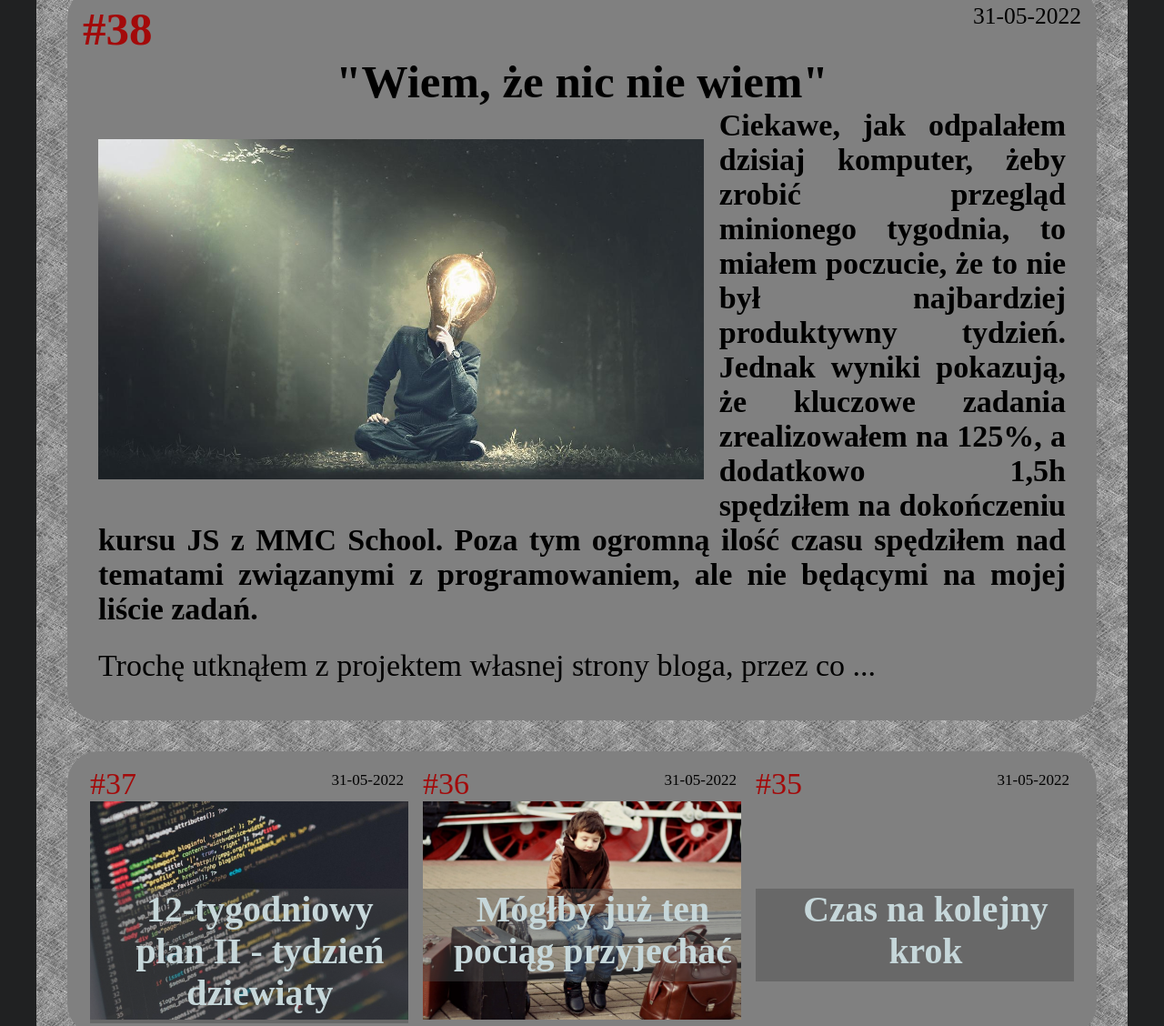
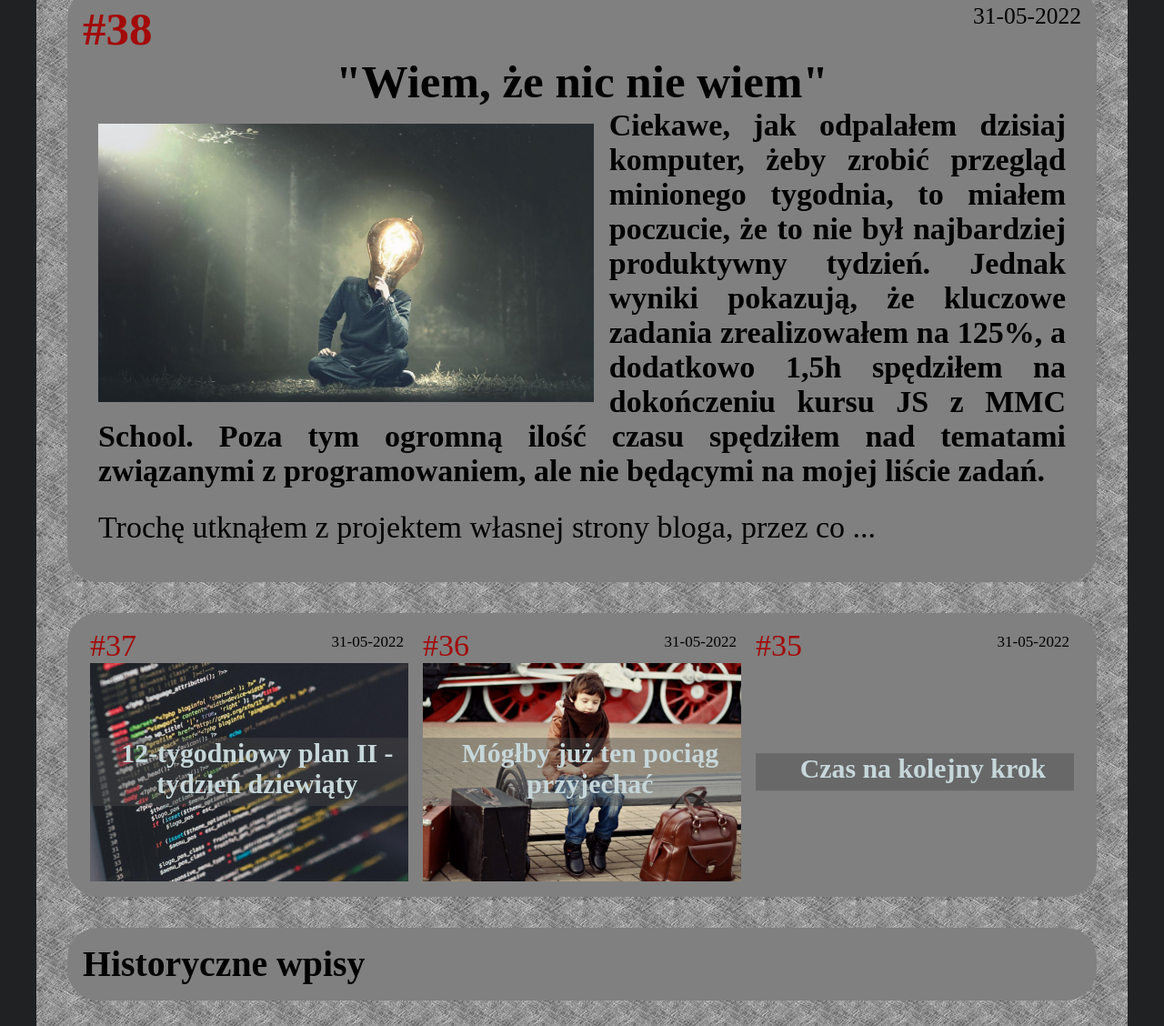
Before and after one commit to KikiMcArron/Don_Kiki_McArron, a plain HTML site: page index.html in a window 1280 px wide. Shown: the part 1373-2501 px from the top of the page at 91% size. Drawn offline with Linux system fonts and the light colour scheme; a web font is replaced by a local one.

Commit message:
.prev-entries section finished

```diff
--- a/scss/style.scss
+++ b/scss/style.scss
@@ -3,7 +3,7 @@
 $fontsize-xxs: 0.5rem;
 $fontsize-xs: 0.75rem;
 $fontsize-s: 1rem;
-$fontsize-ms: 1.1rem;
+$fontsize-ms: 1.25rem;
 $fontsize-m: 1.5rem;
 $fontsize-l: 1.75rem;
 $fontsize-xl: 2rem;
@@ -219,8 +219,8 @@ table {
 
 			&__picture {
 				display: block;
-				height: 12em;
-				padding: 0.5em 0;
+				height: 9em;
+				// padding: 0.5em 0;
 				margin: 0 auto;
 			}
 
@@ -229,7 +229,6 @@ table {
 				font-size: $fontsize-s;
 				text-align: justify;
 				color: $color-content-text;
-			}
 			}
 		}
 
@@ -282,7 +281,9 @@ table {
 
 			&__title {
 				position: relative;
-			top: 20vmin;
+				top: 50%;
+				transform: translate(0, -50%);
+				font-size: $fontsize-ms;
 				text-align: center;
 				padding: 0 0 0.3em 0.7em;
 				color: $color-header-text;
@@ -298,6 +299,8 @@ table {
 				padding: 0 0.5em;
 			}
 		}
+	}
+
 
 	.projects {
 		&__container {
@@ -330,11 +333,18 @@ table {
 		font-size: 24px;
 	}
 
+	.content {
 		.blog {
 			.last-entry {
 				.last-entry__picture {
 					float: left;
 					margin: 0.5em 0.5em 0 0.5em;
+				}
+			}
+			.prev-entries {
+				&__title {
+					// top: 40%;
+				}
 			}
 		}
 	}
@@ -344,7 +354,9 @@ table {
 	html {
 		font-size: 28px;
 	}
+
 	.content {
+		.blog {
 			.prev-entries {
 				display: flex;
 				justify-content: space-around;
@@ -357,8 +369,9 @@ table {
 					margin: 0;
 				}
 				&__title {
-				top: 40%;
+					// top: 40%;
 					font-size: $fontsize-xs;
+				}
 			}
 		}
 	}
@@ -369,11 +382,15 @@ table {
 	html {
 		font-size: 34px;
 	}
+
 	.content {
+		.blog {
 			.prev-entries {
 				&__title {
-				font-size: $fontsize-s;
+					// top: 30%;
+					font-size: $fontsize-xs;
 				}
 			}
 		}
 	}
+}
```
Also changed, not shown: css/style.css, 1 other file. Lines whose indentation alone changed are shown as unchanged.
